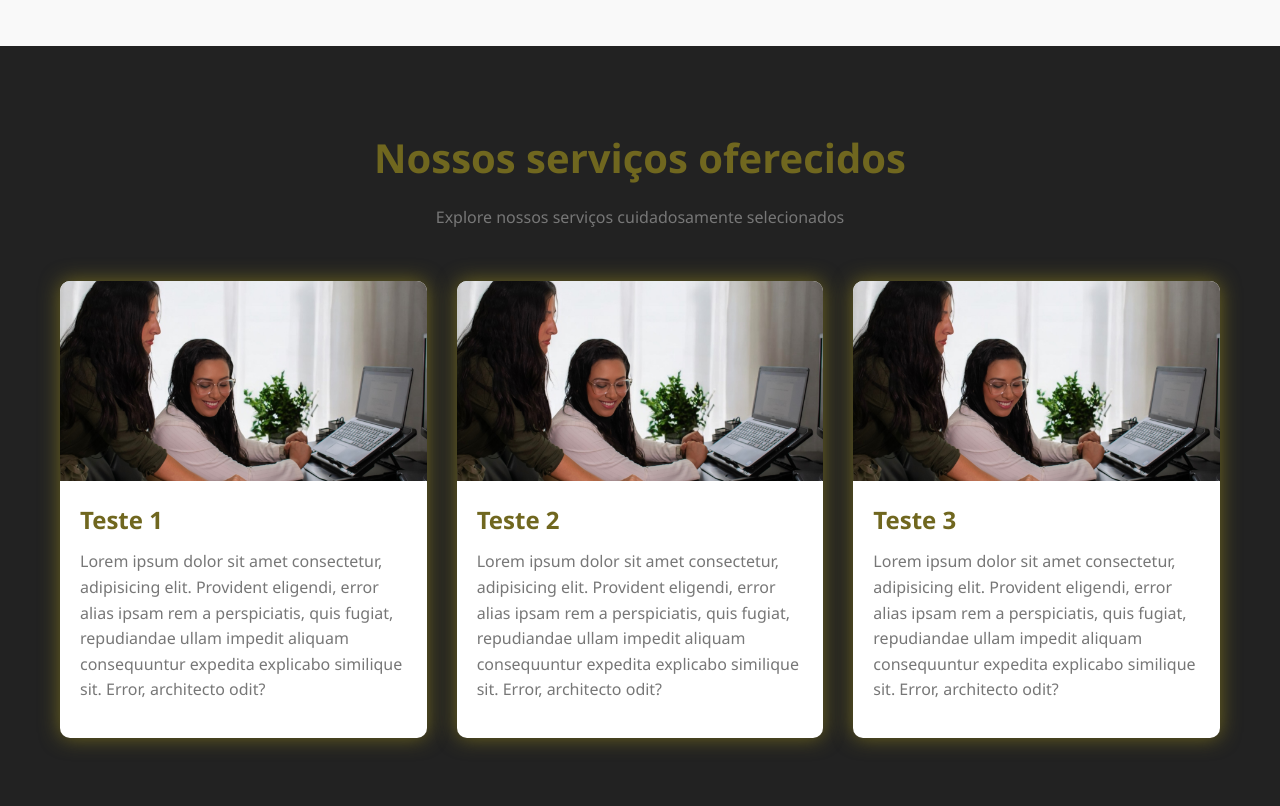
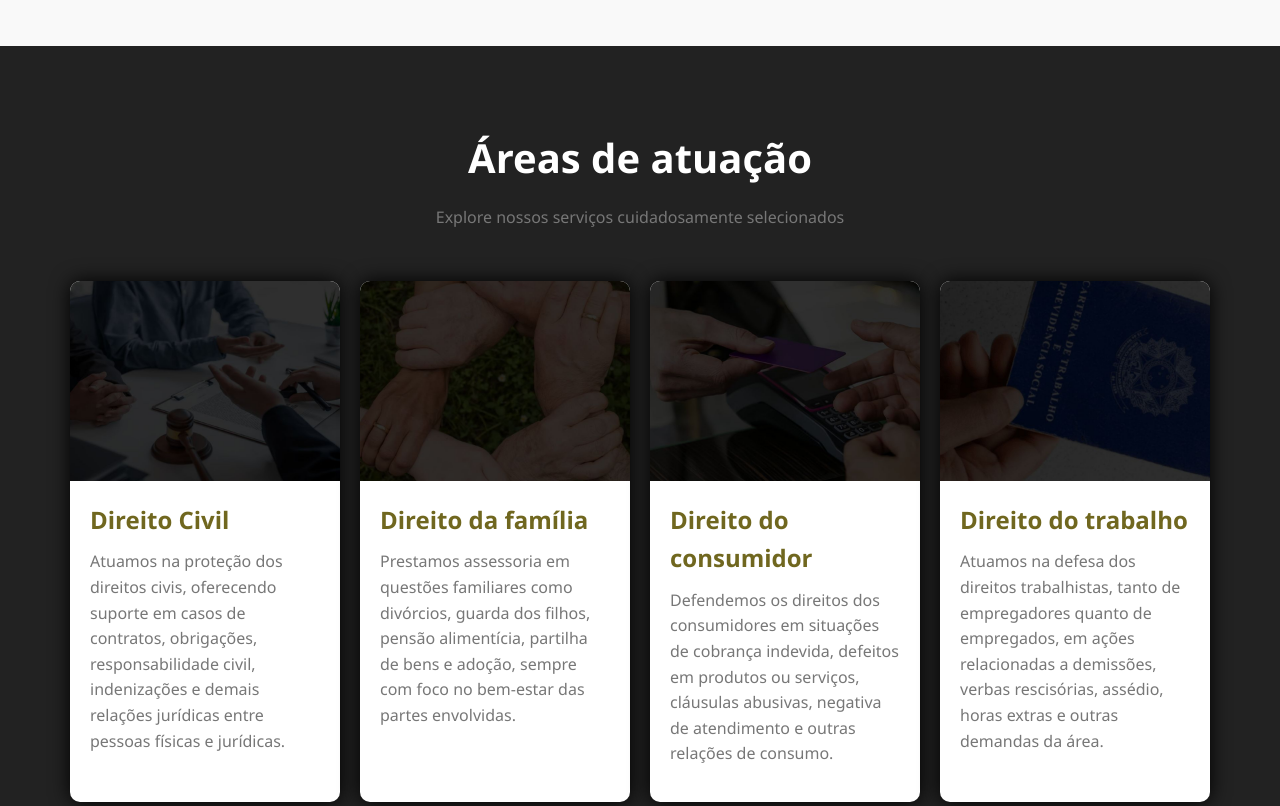
Before and after one commit to JulioGrahl/LandingCelmira, a plain HTML site: page index.html in a window 1280 px wide. Shown: the part 1600-2406 px from the top of the page. Drawn offline with Linux system fonts and the light colour scheme.

Commit message:
commit de finalização de projeto

```diff
--- a/Styles.css
+++ b/Styles.css
@@ -290,6 +290,7 @@ nav ul li a:hover {
     flex: 1;
     border-radius: 10px;
     overflow: hidden;
+    box-shadow: 10px 10px 50px black;
 }
 
 .about-img img {
@@ -319,14 +320,20 @@ nav ul li a:hover {
 }
 
 .menu-items {
-    display: grid;
-    grid-template-columns: repeat(auto-fit, minmax(300px, 1fr));
-    gap: 30px;
+    display: flex;
+    flex-wrap: wrap;
+    gap: 20px;
+    justify-content: center;
+
 
 }
 
 .section-title h2{
-    color: #70671f;
+    color: black;
+}
+
+.section-title .h2_menu{
+    color: white;
 }
 
 .menu-item-content h3{
@@ -334,16 +341,19 @@ nav ul li a:hover {
 }
 
 .menu-item {
+    width: 270px;
     background-color: white;
     border-radius: 10px;
     overflow: hidden;
-    box-shadow:0 0px 20px #70671f;
+    box-shadow: 0px 0px 20px #000000;
     transition: transform 0.3s ease;
+    border: none;
+
 }
 
 .menu-item:hover {
     transform: translateY(-10px);
-    box-shadow:0 0px 20px #7c7b6e;
+    box-shadow:0px 0px 20px #7c7b6e;
 }
 
 .menu-item-img {
@@ -622,6 +632,10 @@ footer {
 
     }
 
+    .contato{
+        margin-right: -35px;
+    }
+
     .imghome{
         display: none;
     }
--- a/index.html
+++ b/index.html
@@ -87,7 +87,7 @@
                 <div class="about-content">
                     <h3>Quem é Celmira Mariana?</h3>
                     <p>
-                        Celmira é especialista em resolver problemas que envolvem situações cíveis, trabalhista e consumidor já atendeu várias empresas dando suporte jurídico e extrajurídico em 9 anos de atuação, com histórico de mais de 400 processos e mais de 70% de de procedentes!
+                        Celmira é especialista em resolver problemas que envolvem situações cíveis, trabalhista e consumidor já atendeu várias empresas dando suporte jurídico e extrajurídico em 9 anos de atuação, com histórico de mais de 400 processos e mais de 70% de procedentes!
                     </p>
                     <p>
                         Foi atuante na gestão 2022/2024 na Ordem dos Advogados do Brasil subseção de Foz do Iguaçu exercendo o cargo de delegada da caixa de assistência dos advogados.
@@ -111,7 +111,7 @@
     <section class="menu" id="menu">
         <div class="container">
             <div class="section-title">
-                <h2>Nossos serviços oferecidos</h2>
+                <h2 class="h2_menu">Áreas de atuação</h2>
                 <p>Explore nossos serviços cuidadosamente selecionados</p>
             </div>
 
@@ -119,11 +119,13 @@
                 <!-- Item 1 -->
                 <div class="menu-item">
                     <div class="menu-item-img">
-                        <img src="Images/IMG_2469.JPEG" alt="Filé Mignon">
+                        <img src="Images/civil.jpg" alt="Filé Mignon">
                     </div>
                     <div class="menu-item-content">
-                        <h3>Teste 1</h3>
-                        <p>Lorem ipsum dolor sit amet consectetur, adipisicing elit. Provident eligendi, error alias ipsam rem a perspiciatis, quis fugiat, repudiandae ullam impedit aliquam consequuntur expedita explicabo similique sit. Error, architecto odit?</p>
+                        <h3>Direito Civil</h3>
+                        <p>
+                            Atuamos na proteção dos direitos civis, oferecendo suporte em casos de contratos, obrigações, responsabilidade civil, indenizações e demais relações jurídicas entre pessoas físicas e jurídicas.
+                        </p>
 
                     </div>
                 </div>
@@ -131,24 +133,43 @@
                 <!-- Item 2 -->
                 <div class="menu-item">
                     <div class="menu-item-img">
-                        <img src="Images/IMG_2469.JPEG" alt="Filé Mignon">
+                        <img src="Images/familia.jpg" alt="Filé Mignon">
                     </div>
                     <div class="menu-item-content">
-                        <h3>Teste 2</h3>
-                        <p>Lorem ipsum dolor sit amet consectetur, adipisicing elit. Provident eligendi, error alias ipsam rem a perspiciatis, quis fugiat, repudiandae ullam impedit aliquam consequuntur expedita explicabo similique sit. Error, architecto odit?</p>
+                        <h3>Direito da família</h3>
+                        <p>
+                           Prestamos assessoria em questões familiares como divórcios, guarda dos filhos, pensão alimentícia, partilha de bens e adoção, sempre com foco no bem-estar das partes envolvidas.
+                        </p>
                     </div>
                 </div>
 
                 <!-- Item 3 -->
                 <div class="menu-item">
                     <div class="menu-item-img">
-                        <img src="Images/IMG_2469.JPEG" alt="Filé Mignon">
+                        <img src="Images/consumidor.jpg" alt="Filé Mignon">
                     </div>
                     <div class="menu-item-content">
-                        <h3>Teste 3</h3>
-                        <p>Lorem ipsum dolor sit amet consectetur, adipisicing elit. Provident eligendi, error alias ipsam rem a perspiciatis, quis fugiat, repudiandae ullam impedit aliquam consequuntur expedita explicabo similique sit. Error, architecto odit?</p>
+                        <h3>Direito do consumidor</h3>
+                        <p>
+                            Defendemos os direitos dos consumidores em situações de cobrança indevida, defeitos em produtos ou serviços, cláusulas abusivas, negativa de atendimento e outras relações de consumo.
+                        </p>
                     </div>
                 </div>
+
+                <!-- Item 4 -->
+                <div class="menu-item">
+                    <div class="menu-item-img">
+                        <img src="Images/trabalho.jpg" alt="Filé Mignon">
+                    </div>
+                    <div class="menu-item-content">
+                        <h3>Direito do trabalho</h3>
+                        <p>
+                            Atuamos na defesa dos direitos trabalhistas, tanto de empregadores quanto de empregados, em ações relacionadas a demissões, verbas rescisórias, assédio, horas extras e outras demandas da área.
+                        </p>
+                    </div>
+                </div>
+
+
 
             </div>
         </div>
@@ -350,8 +371,7 @@
 
                 <div class="footer-col">
                     <h3>Horário de Funcionamento</h3>
-                    <p>Terça a Quinta: 12h - 22h</p>
-                    <p>Sexta e Sábado: 12h - 23h</p>
+                    <p>Segunda a Sexta: 09h - 18h</p>
                 </div>
             </div>
 
```
Also changed, not shown: Images/civil.jpg (added), Images/consumidor.jpg (added), Images/familia.jpg (added), Images/trabalho.jpg (added).
